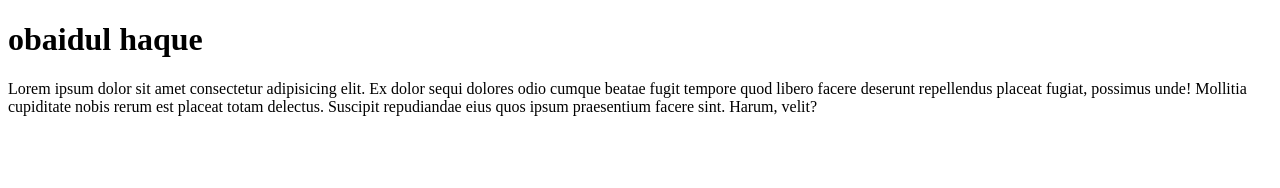
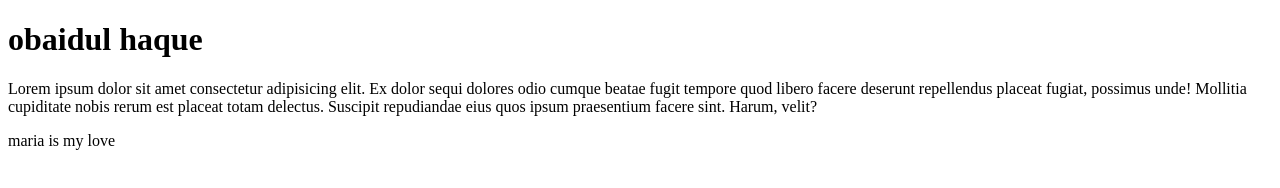
Before and after one commit to obaidul122/first-projects, a plain HTML site: page index.html in a window 1280 px wide. Drawn offline with Linux system fonts and the light colour scheme.

Commit message:
Update index.html

```diff
--- a/index.html
+++ b/index.html
@@ -8,5 +8,7 @@
 <body>
     <h1>obaidul haque</h1>
     <p>Lorem ipsum dolor sit amet consectetur adipisicing elit. Ex dolor sequi dolores odio cumque beatae fugit tempore quod libero facere deserunt repellendus placeat fugiat, possimus unde! Mollitia cupiditate nobis rerum est placeat totam delectus. Suscipit repudiandae eius quos ipsum praesentium facere sint. Harum, velit?</p>
+    <p>maria is my love</p>
 </body>
+
 </html>
```
